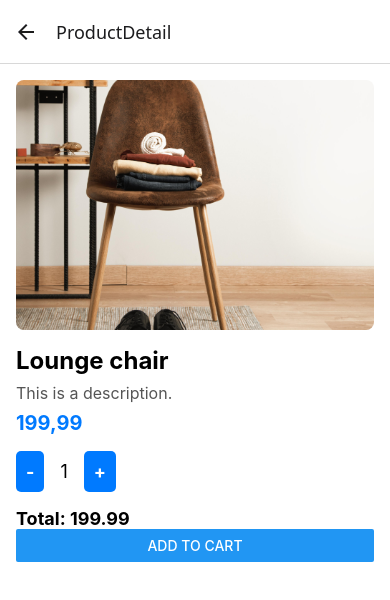
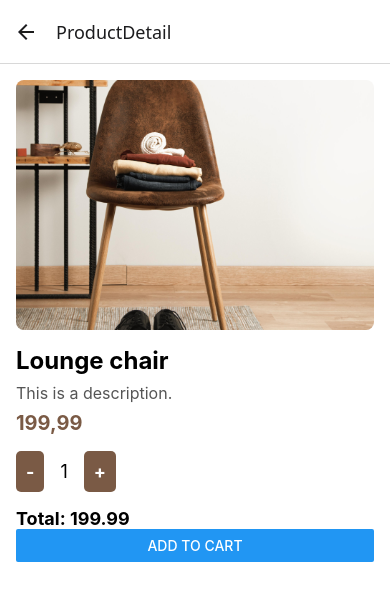
Before and after one commit to femkegoos/Interior-design, a React Native app: screen /ProductDetail in a window 390 px wide. Shown: the top 600 px of the page. Built offline with nearby package versions, Linux system fonts and the light colour scheme.

Commit message:
Update ProductDetail styles: change price and button colors to match theme

```diff
--- a/screens/ProductDetail.js
+++ b/screens/ProductDetail.js
@@ -58,7 +58,7 @@ const styles = StyleSheet.create({
     price: {
         fontSize: 20,
         fontWeight: 'bold',
-        color: '#007AFF',
+        color: '#7a5a45',
         marginTop: 8,
     },
     quantityContainer: {
@@ -67,7 +67,7 @@ const styles = StyleSheet.create({
         marginTop: 16,
     },
     quantityButton: {
-        backgroundColor: '#007AFF',
+        backgroundColor: '#7a5a45',
         padding: 10,
         borderRadius: 5,
     },
@@ -86,7 +86,7 @@ const styles = StyleSheet.create({
         marginTop: 16,
     },
     addToCartButton: {
-        backgroundColor: '#007AFF',
+        backgroundColor: '#7a5a45',
         paddingVertical: 16,
         alignItems: 'center',
         borderRadius: 5,
```
